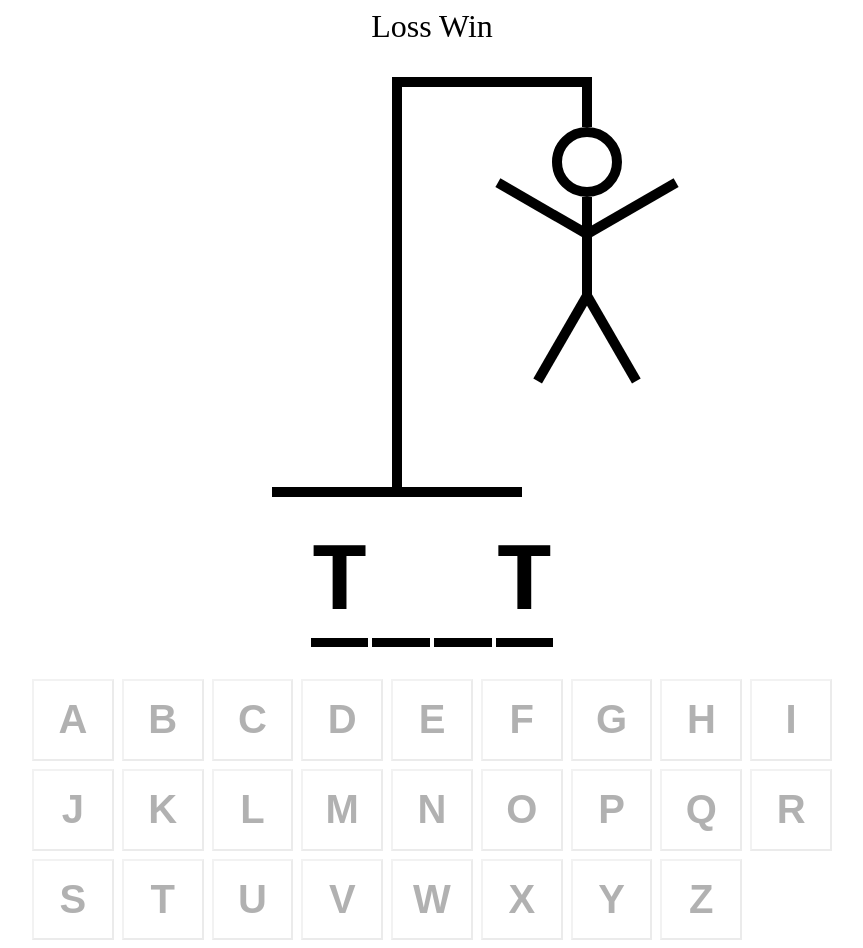
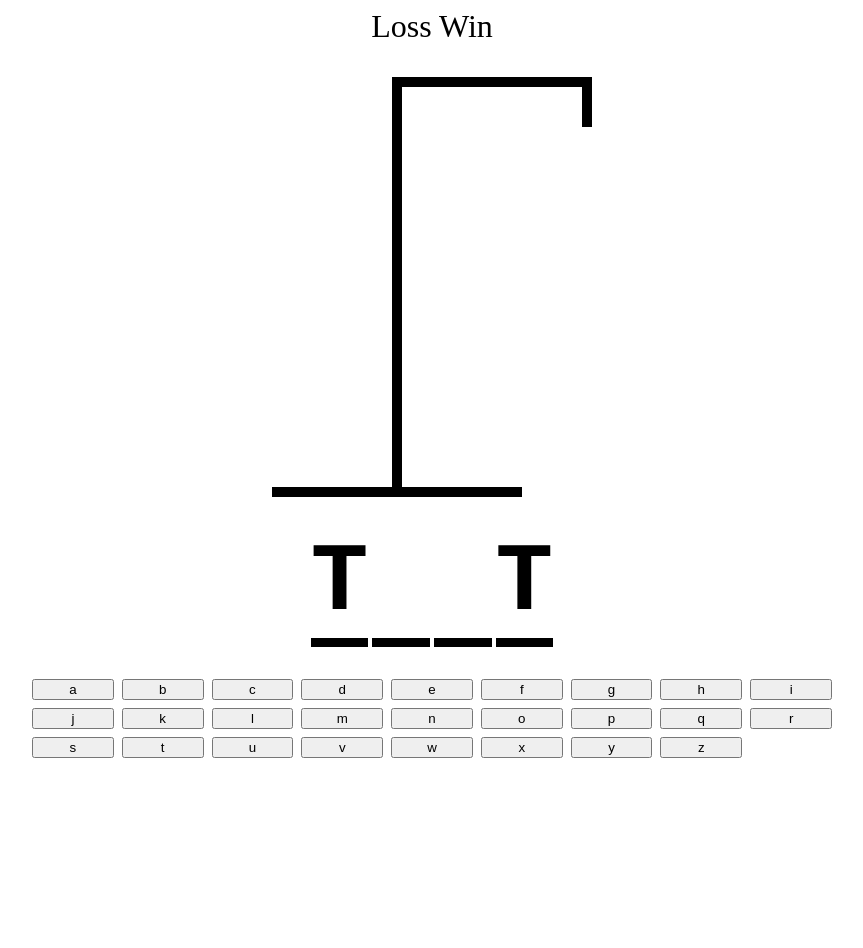
Before and after one commit to ritagujar/learning-typescript, a React (Vite) app in the folder hangman/: page / in a window 1280 px wide. Shown: the whole page, without its empty margins (208-1071 px from the left). After the commit the page ends 800 px from the top, so only its background shows below. Built offline with nearby package versions, Linux system fonts and the light colour scheme.

Commit message:
Added Drawing Compoenent Logic

```diff
--- a/hangman/src/App.tsx
+++ b/hangman/src/App.tsx
@@ -10,6 +10,9 @@ function App() {
   });
 
   const [guessedLatter, setGuessedLetter] = useState<string[]>([]);
+  const incorrectLetters = guessedLatter.filter(
+    (letter) => !wordToGuess.includes(letter)
+  );
 
   console.log(wordToGuess);
   return (
@@ -24,7 +27,7 @@ function App() {
       }}
     >
       <div style={{ fontSize: "2rem", textAlign: "center" }}>Loss Win</div>
-      <HangmanDrawing />
+      <HangmanDrawing numberOfGuesses={incorrectLetters.length} />
       <HangmanWords />
       <div style={{ alignSelf: "stretch" }}>
         <Keyboard />
--- a/hangman/src/HangmanDrawing.tsx
+++ b/hangman/src/HangmanDrawing.tsx
@@ -87,15 +87,16 @@ const LEFT_LEG = (
   />
 );
 
-function HangmanDrawing() {
+const BODY_PARTS = [HEAD, BODY, RIGHT_ARM, LEFT_ARM, RIGHT_LEG, LEFT_LEG];
+
+type HangmanDrawingProps = {
+  numberOfGuesses: number;
+};
+
+function HangmanDrawing({ numberOfGuesses }: HangmanDrawingProps) {
   return (
     <div style={{ position: "relative" }}>
-      {HEAD}
-      {BODY}
-      {RIGHT_ARM}
-      {LEFT_ARM}
-      {RIGHT_LEG}
-      {LEFT_LEG}
+      {BODY_PARTS.slice(0, numberOfGuesses)}
       <div
         style={{
           height: "50px",
--- a/hangman/src/Keyboard.tsx
+++ b/hangman/src/Keyboard.tsx
@@ -41,11 +41,7 @@ function Keyboard() {
     >
       {KEYS.map((key) => {
         return (
-          <button
-            disabled
-            className={`${styles.btn} ${styles.inactive} `}
-            key={key}
-          >
+          <button className={`${styles.btn}} `} key={key}>
             {key}
           </button>
         );
```
